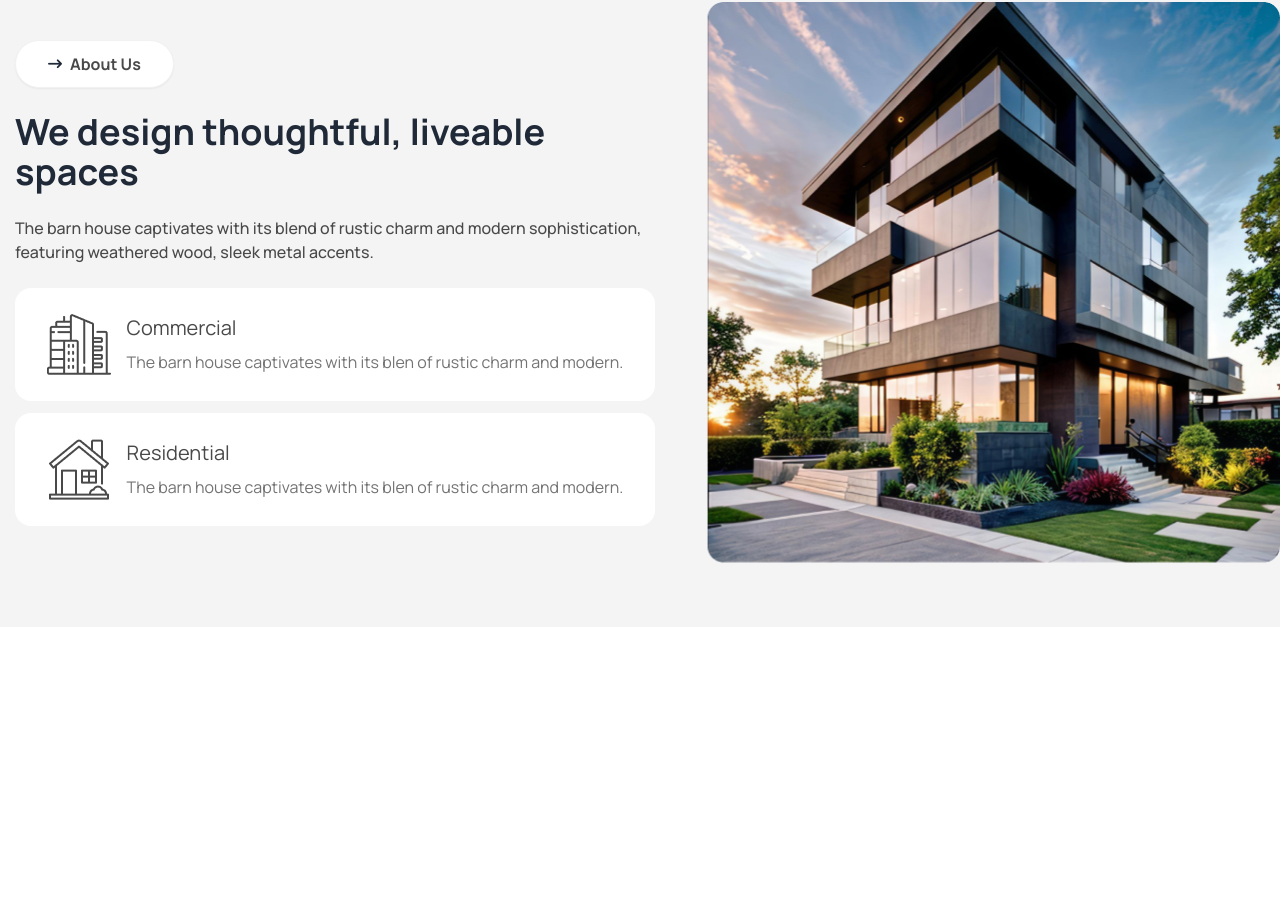
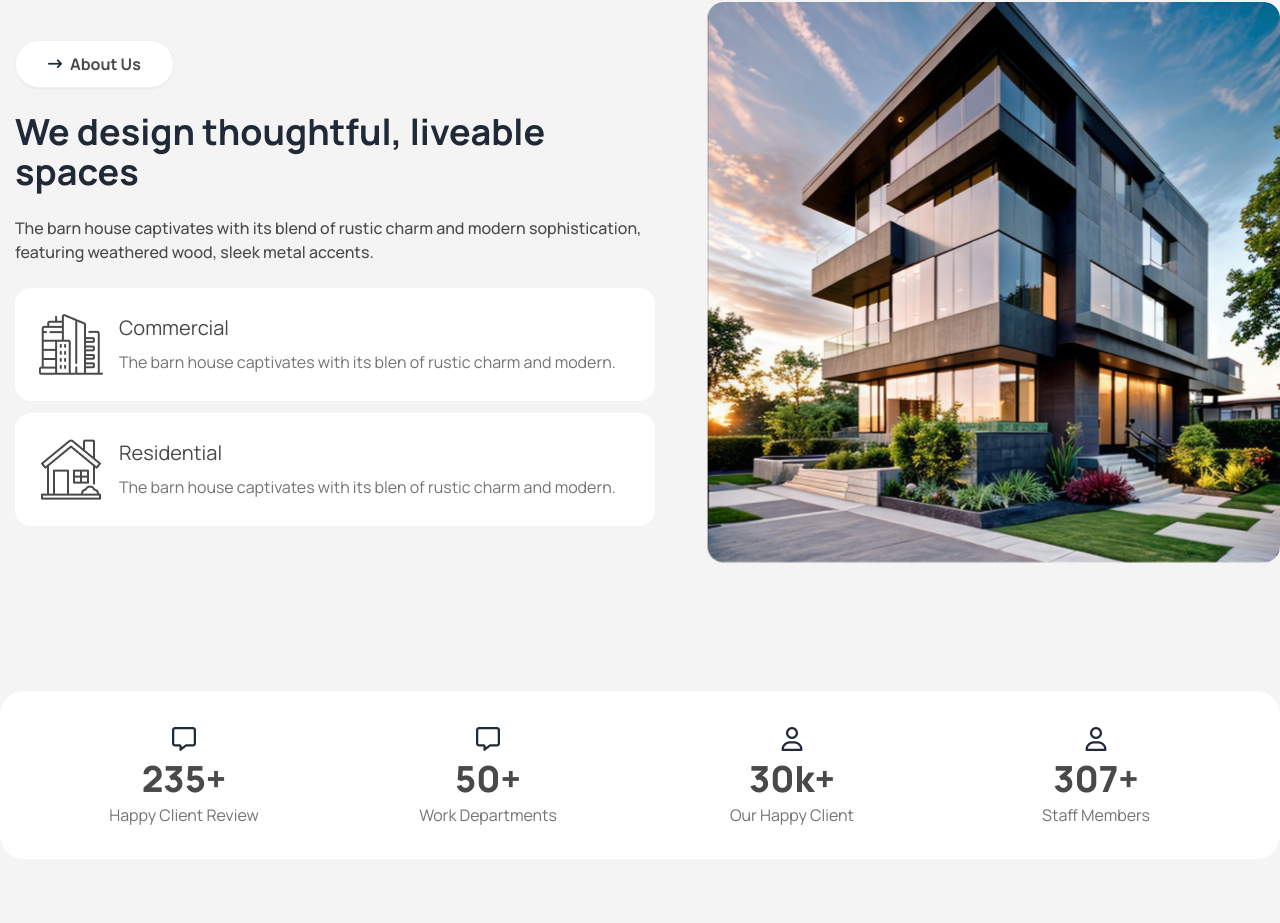
Before and after one commit to Hasinur3813/b10-a3, a plain HTML site: page index.html in a window 1280 px wide. Shown: the part 978-1901 px from the top of the page. Before the commit the page ends 1605 px from the top, so only its background shows below. Drawn offline with nearby package versions, Linux system fonts and the light colour scheme.

Commit message:
countdown section is done

```diff
--- a/index.html
+++ b/index.html
@@ -220,6 +220,7 @@
     <!-- main area -->
     <main class="bg-primaryBg">
       <div class="container mx-auto px-3 sm:px-0">
+        <!-- section one -->
         <section class="py-16">
           <img
             class="hidden lg:block -ms-3 mb-2"
@@ -254,7 +255,7 @@
 
               <div class="flex gap-3 flex-col md:flex-row lg:flex-col">
                 <div
-                  class="flex justify-center items-center rounded-2xl p-6 bg-white gap-4 text-left"
+                  class="flex items-center rounded-2xl p-6 bg-white gap-4 text-left"
                 >
                   <img src="./assets/commercial.png" alt="photo.png" />
 
@@ -268,7 +269,7 @@
                 </div>
 
                 <div
-                  class="flex justify-center items-center rounded-2xl p-6 bg-white gap-4 text-left"
+                  class="flex items-center rounded-2xl p-6 bg-white gap-4 text-left"
                 >
                   <img src="./assets/residential.png" alt="photo.png" />
                   <div>
@@ -291,6 +292,39 @@
             </div>
           </div>
         </section>
+
+        <!-- countdown section -->
+        <section class="py-16">
+          <!-- countdown container -->
+          <div
+            class="grid grid-cols-1 sm:grid-cols-2 lg:grid-cols-4 text-center bg-white p-8 rounded-3xl gap-y-8"
+          >
+            <div class="flex flex-col gap-y-1">
+              <i class="fa-regular fa-message text-2xl"></i>
+              <span class="text-4xl font-extrabold text-darkGray">235+</span>
+              <h4 class="text-base text-offWhite">Happy Client Review</h4>
+            </div>
+
+            <div class="flex flex-col gap-y-1">
+              <i class="fa-regular fa-message text-2xl"></i>
+              <span class="text-4xl font-extrabold text-darkGray">50+</span>
+              <h4 class="text-base text-offWhite">Work Departments</h4>
+            </div>
+            <div class="flex flex-col gap-y-1">
+              <i class="fa-regular fa-user text-2xl"></i>
+              <span class="text-4xl font-extrabold text-darkGray">30k+</span>
+              <h4 class="text-base text-offWhite">Our Happy Client</h4>
+            </div>
+            <div class="flex flex-col gap-y-1">
+              <i class="fa-regular fa-user block text-2xl"></i>
+              <span class="text-4xl font-extrabold text-darkGray">307+</span>
+              <h4 class="text-base text-offWhite">Staff Members</h4>
+            </div>
+          </div>
+        </section>
+
+        <!-- work process section -->
+        <section></section>
       </div>
     </main>
 
```
Also changed, not shown: assets/departement.png (added).
